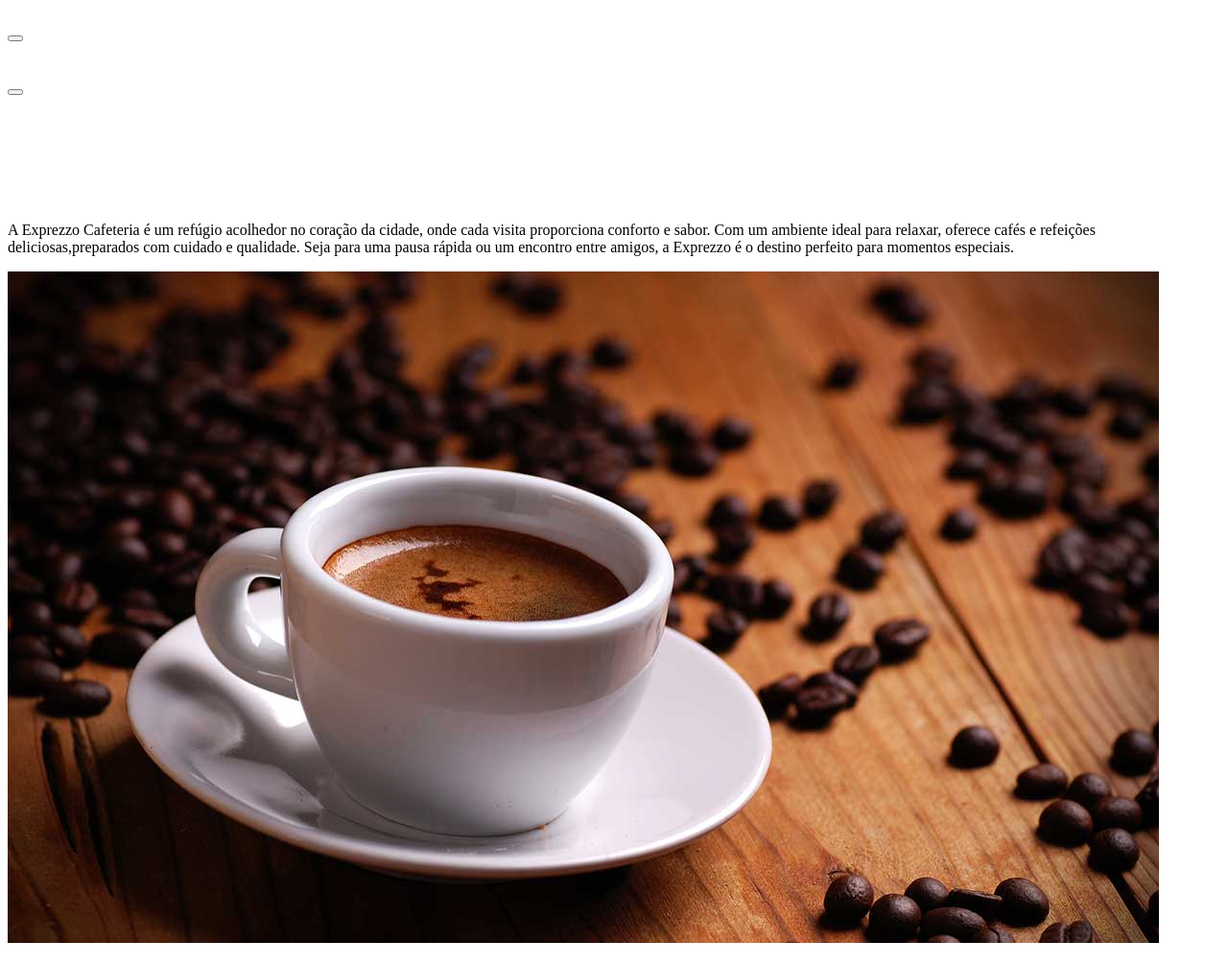
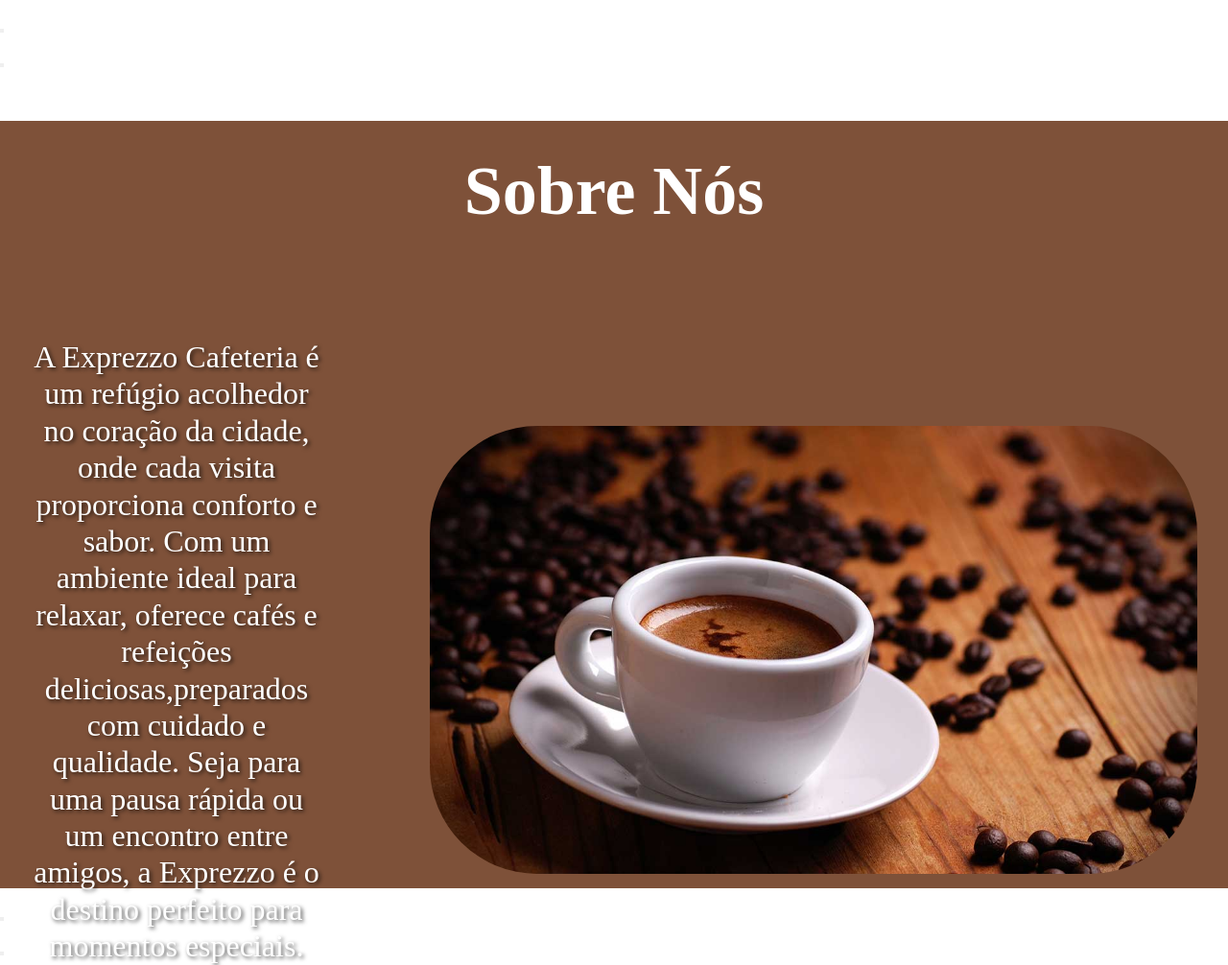
Before and after one commit to Dev-Evolutions/Exprezzo_Cafe, a plain HTML site: page index.html in a window 1280 px wide. Shown: the top 1006 px of the page at 96% size. Drawn offline with Linux system fonts and the light colour scheme.

Commit message:
Adicionado estilos básicos para a seção sobre, reset e correções no html.

```diff
--- a/index.html
+++ b/index.html
@@ -4,7 +4,7 @@
 <head>
     <meta charset="UTF-8">
     <meta name="viewport" content="width=device-width, initial-scale=1.0">
-    <link rel="stylesheet" href="index.css">
+    <link rel="stylesheet" href="sobre.css">
     <title>Exprezzo</title>
 </head>
 
@@ -53,10 +53,10 @@
 
         <section id="sobre">
             <div class="sobre-title">
-                <h2></h2>
+                <h2>Sobre Nós</h2>
             </div>
             <div class="sobre-content">
-                <div class="sobre-text">
+                <div>
                     <p>A Exprezzo Cafeteria é um refúgio acolhedor no coração da cidade, onde cada visita
                         proporciona
                         conforto e sabor. Com um ambiente ideal para relaxar, oferece cafés e refeições
@@ -64,7 +64,7 @@
                         amigos, a Exprezzo é o destino perfeito para momentos especiais.</p>
                 </div>
                 <div class="sobre-image">
-                    <img src="./img/sobre.jpg" alt="foto do sobre nós">
+                    <img class="exprezzo" src="./img/sobre.jpg" alt="foto do sobre nós">
                 </div>
             </div>
         </section>
--- /dev/null
+++ b/sobre.css
@@ -0,0 +1,49 @@
+* {
+    margin: 0;
+    padding: 0;
+    box-sizing: border-box;
+}
+
+#sobre{
+    background-color: #7E5139;
+    display: flex;
+    flex-direction: column;
+    padding: 2em;
+    gap: 7em;
+    height: 100vh;
+    width: 100%;
+}
+
+.sobre-title{
+    font-size: 3Rem;
+    display: flex;
+    align-items: center;
+    flex-direction: column;
+}
+
+
+#sobre h2{
+    color: rgb(255, 255, 255);
+}
+
+
+.sobre-content{
+    display: flex;
+    align-items: center;
+    justify-content: space-between;
+    gap: 7em;
+    text-shadow: 2px 2px 4px rgba(0, 0, 0, 0.7);
+}
+
+.sobre-content p{
+    color: white;
+    font-size: 32px;
+    text-align: center;
+    line-height: 1.2;
+    overflow-wrap: break-word;
+}
+
+.exprezzo{
+    width: 50em;
+    border-radius: 7em
+}
```
